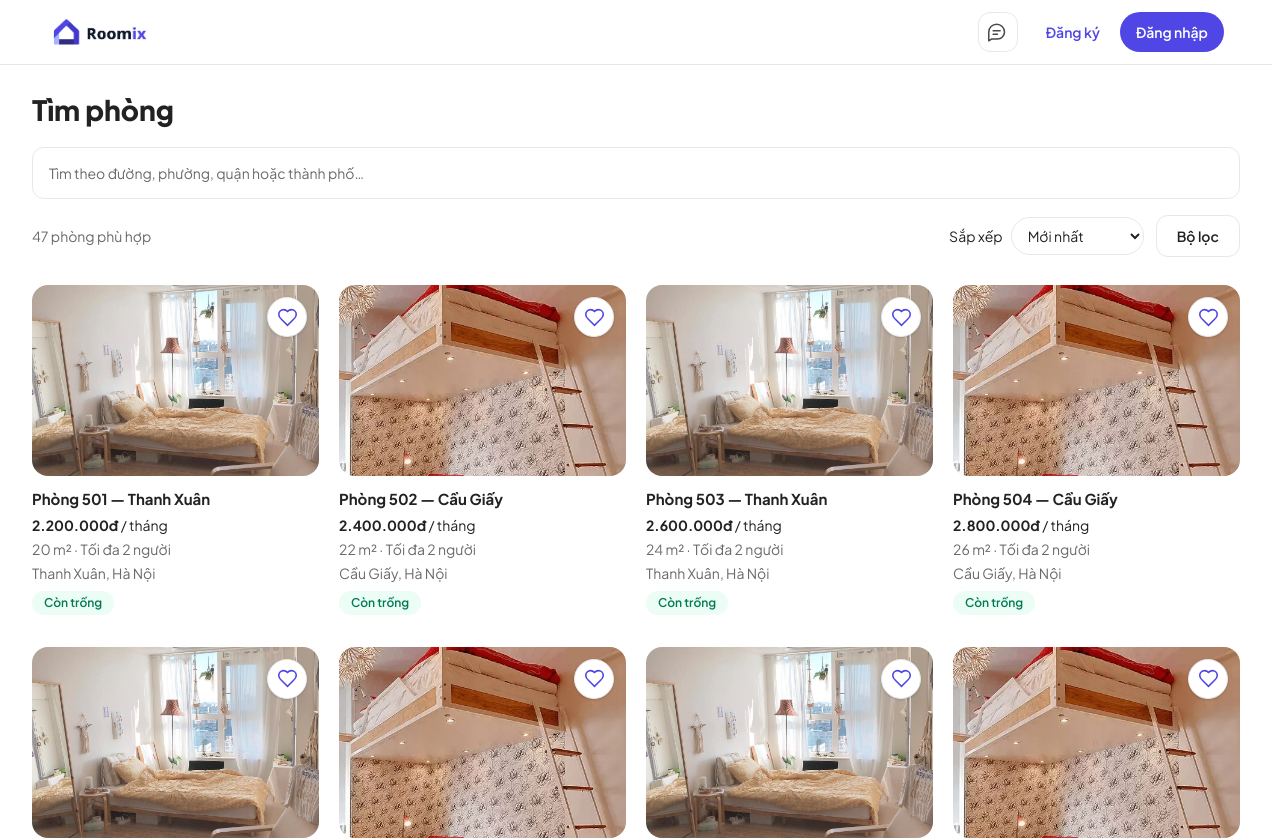
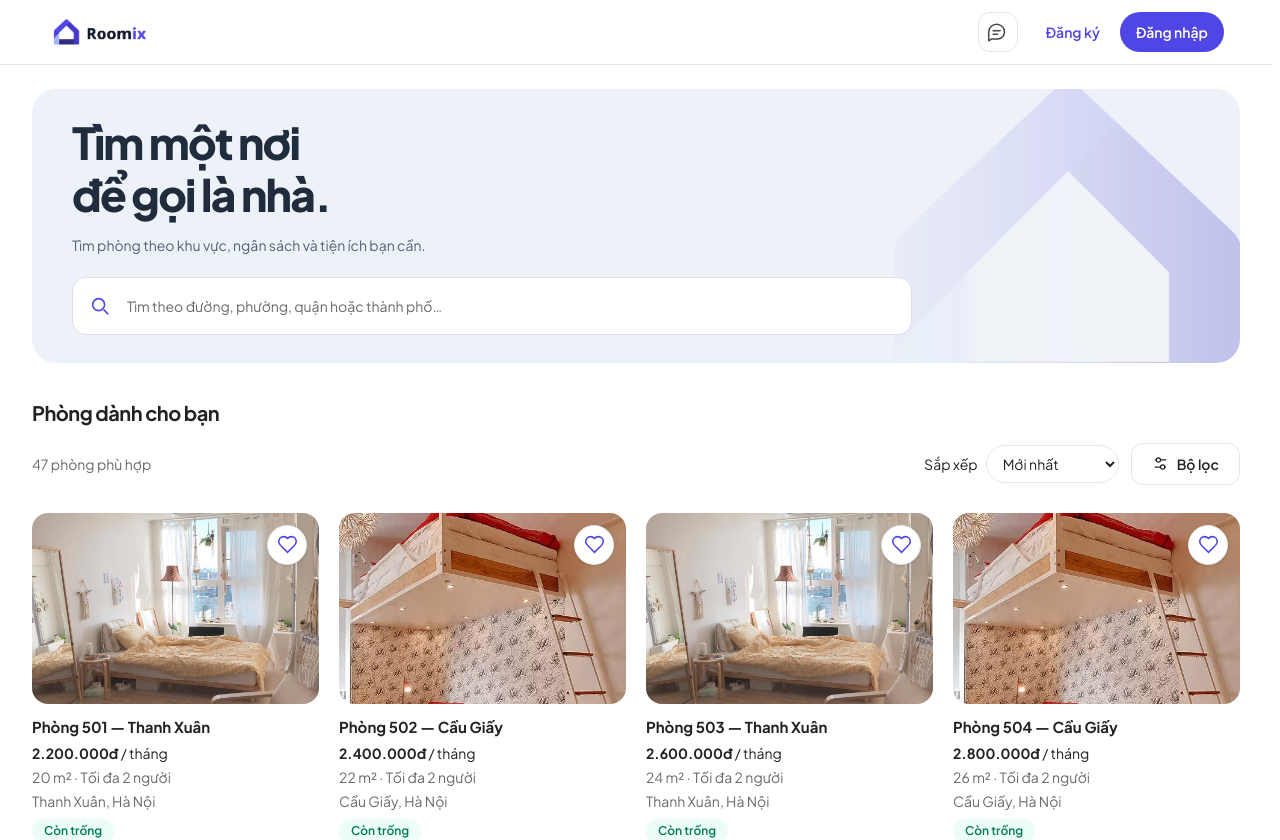
Before and after one commit to thienba33/Roomix, a Next.js app: page / in a window 1280 px wide. Shown: the top 840 px of the page. Built offline with nearby package versions, Linux system fonts and the light colour scheme.

Commit message:
style(tenant): refresh room discovery page

```diff
--- a/src/app/HomeContent.tsx
+++ b/src/app/HomeContent.tsx
@@ -1,5 +1,6 @@
 'use client';
 import { useEffect, useState } from 'react';
+import Image from 'next/image';
 import { useCatalog } from '@/hooks/useCatalog';
 import Button from '@/components/ui/Button';
 import Input from '@/components/ui/Input';
@@ -59,9 +60,27 @@ export default function HomeContent() {
     try { searchRooms(draft); setQuery({ ...draft, page: 0 }); setOpen(false); setFilterError(''); }
     catch (e) { setFilterError(e instanceof Error ? e.message : 'Bộ lọc không hợp lệ.'); }
   };
-  return <div className="mx-auto w-full max-w-[1440px] px-4 py-6 sm:px-6 lg:px-8">
-    <h1 className="text-[28px] font-extrabold text-ink">Tìm phòng</h1>
-    <Input value={query.location ?? ''} onChange={(e) => update({ location: e.target.value })} placeholder="Tìm theo đường, phường, quận hoặc thành phố…" aria-label="Tìm theo địa chỉ" className="mt-4 h-[52px]" />
+  return <div className="mx-auto w-full max-w-[1440px] px-4 py-6 sm:px-6 lg:px-8 discovery-page">
+    <section style={{ position: 'relative' }} className="isolate overflow-hidden rounded-3xl bg-[#edf2f8] px-5 py-6 sm:px-8 md:px-10 md:py-7" aria-labelledby="discovery-title">
+      <div
+        aria-hidden="true"
+        style={{ maskImage: 'linear-gradient(to right, transparent, rgba(0,0,0,0.3) 30%, black 85%)', WebkitMaskImage: 'linear-gradient(to right, transparent, rgba(0,0,0,0.3) 30%, black 85%)' }}
+        className="pointer-events-none absolute -right-12 -top-12 hidden h-[400px] w-[400px] select-none md:block lg:h-[440px] lg:w-[440px]"
+      >
+        <Image src="/images/logo-mark.png" alt="" fill sizes="440px" className="object-contain opacity-25" priority />
+      </div>
+      <div className="relative z-10">
+        <h1 id="discovery-title" className="text-[32px] font-extrabold leading-[1.18] tracking-[-1.2px] text-[#202b3c] sm:text-[38px] lg:text-[44px] lg:tracking-[-1.7px]">Tìm một nơi<br />để gọi là nhà.</h1>
+        <p className="mt-3 max-w-[48ch] text-sm leading-6 text-[#536175]">Tìm phòng theo khu vực, ngân sách và tiện ích bạn cần.</p>
+        <div role="search" aria-label="Tìm kiếm phòng" className="mt-5 max-w-[840px]">
+          <div className="discovery-search-field">
+            <svg width="22" height="22" viewBox="0 0 24 24" fill="none" stroke="currentColor" strokeWidth="1.8" aria-hidden="true"><circle cx="10.5" cy="10.5" r="6.5" /><path d="m16 16 5 5" /></svg>
+            <Input value={query.location ?? ''} onChange={(e) => update({ location: e.target.value })} placeholder="Tìm theo đường, phường, quận hoặc thành phố…" aria-label="Tìm theo địa chỉ" className="h-[56px]" />
+          </div>
+        </div>
+      </div>
+    </section>
+    <h2 className="mt-9 text-xl font-bold tracking-tight">Phòng dành cho bạn</h2>
     <div className="mt-4 flex flex-wrap items-center gap-3">
       <p role="status" className="mr-auto text-sm text-muted">{ready ? `${result?.totalElements ?? 0} phòng phù hợp` : 'Đang tải phòng…'}</p>
       <label className="flex items-center gap-2 text-sm">Sắp xếp
@@ -69,7 +88,7 @@ export default function HomeContent() {
           <option value="newest">Mới nhất</option><option value="price_asc">Giá tăng dần</option><option value="price_desc">Giá giảm dần</option>
         </select>
       </label>
-      <Button variant="outline" onClick={() => { setDraft(query); setFilterError(''); setOpen(true); }}>Bộ lọc{count ? ` · ${count}` : ''}</Button>
+      <Button variant="outline" onClick={() => { setDraft(query); setFilterError(''); setOpen(true); }}><svg width="17" height="17" viewBox="0 0 24 24" fill="none" stroke="currentColor" strokeWidth="1.7" aria-hidden="true"><path d="M4 7h16M4 17h16" /><circle cx="9" cy="7" r="3" fill="white" /><circle cx="15" cy="17" r="3" fill="white" /></svg>Bộ lọc{count ? ` · ${count}` : ''}</Button>
       {(count > 0 || query.location) && <button className="text-sm font-semibold text-primary" onClick={reset}>Xóa bộ lọc</button>}
     </div>
     {aiNotes.length > 0 && <p className="mt-3 text-sm text-muted">Cần xác nhận thêm: {aiNotes.join(' · ')}</p>}
```
